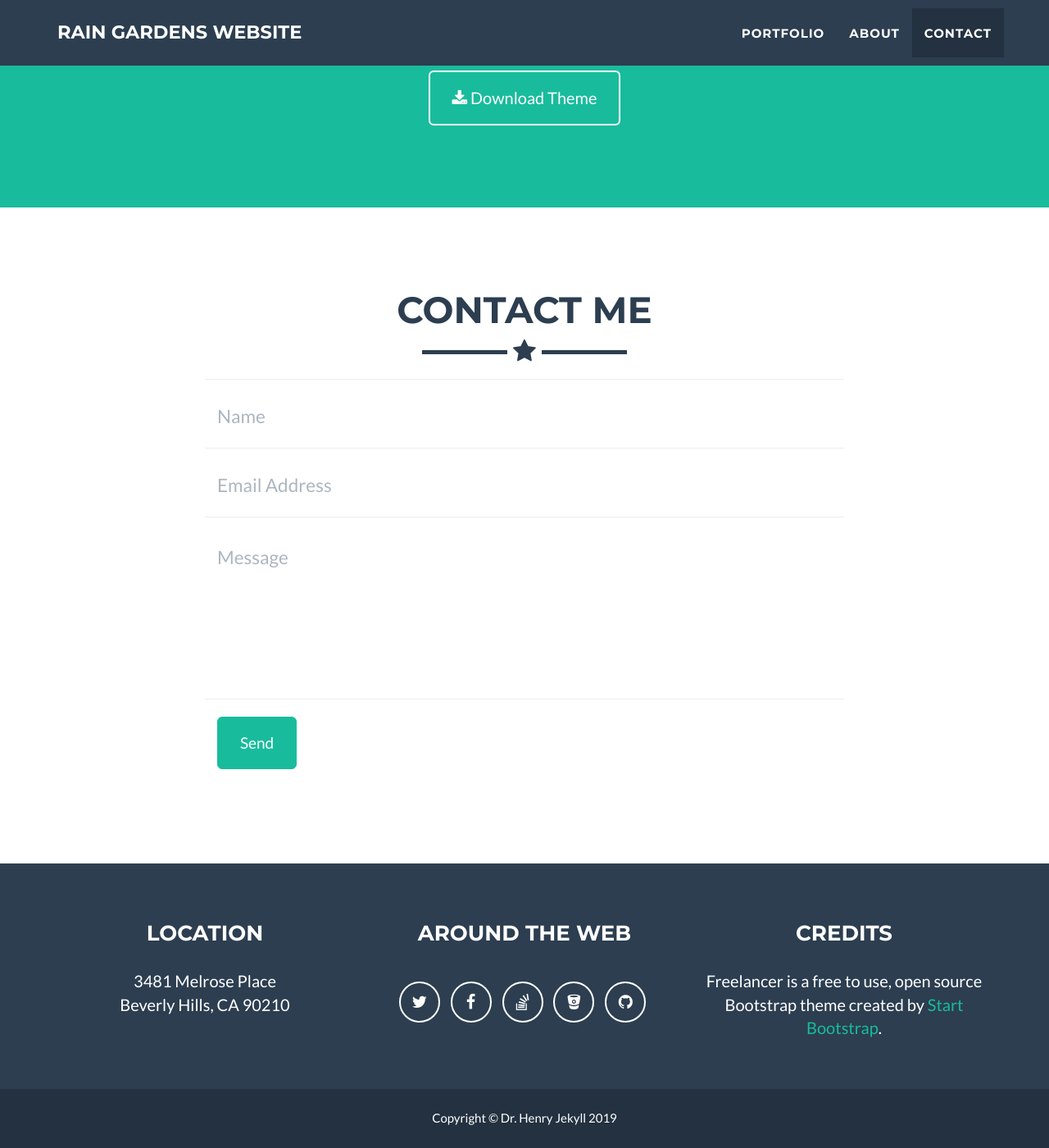
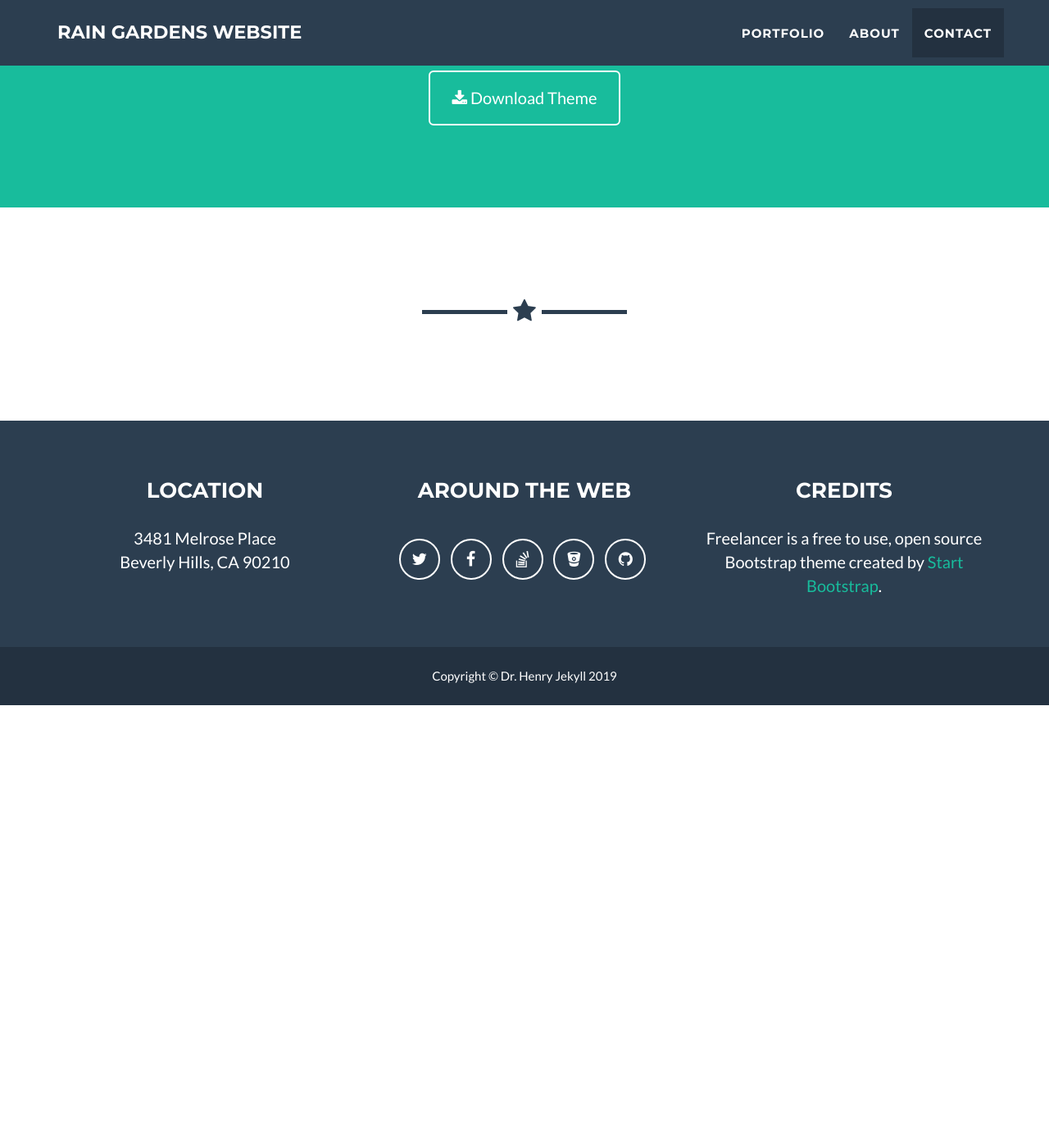
Before and after one commit to MLBott/client-project-1, a Jekyll site: the page built from index.html, in a window 1280 px wide and 1400 px high, scrolled down 4984 px. Shown: the whole window at 82% size. Built offline with Jekyll 4.4.1, drawn with Linux system fonts in a browser that asks for light colours; after the commit the page ends 5844 px from its top, so only the background shows below that.

Commit message:
Update contact_static.html

```diff
--- a/_includes/contact_static.html
+++ b/_includes/contact_static.html
@@ -3,47 +3,9 @@
 	<div class="container">
 		<div class="row">
 			<div class="col-lg-12 text-center">
-				<h2>Contact Me</h2>
+				<h2></h2>
 				<hr class="star-primary">
 			</div>
-		</div>
-		<div class="row">
-			<div class="col-lg-8 col-lg-offset-2">
-				<form  action="//formspree.io/{{ site.email }}" method="POST" name="sentMessage" id="contactForm" novalidate>
-					<div class="row control-group">
-						<div class="form-group col-xs-12 floating-label-form-group controls">
-							<label>Name</label>
-							<input type="text" name="name" class="form-control" placeholder="Name" id="name" required data-validation-required-message="Please enter your name.">
-							<p class="help-block text-danger"></p>
-						</div>
-					</div>
-					<div class="row control-group">
-						<div class="form-group col-xs-12 floating-label-form-group controls">
-							<label>Email Address</label>
-							<input type="email" name="_replyto" class="form-control" placeholder="Email Address" id="email" required data-validation-required-message="Please enter your email address.">
-							<p class="help-block text-danger"></p>
-						</div>
-					</div>
-					<div>
-						<input type="hidden"  name="_subject" value="New submission!">
-						<input type="text" name="_gotcha" style="display:none" />
-					</div>
-					<div class="row control-group">
-						<div class="form-group col-xs-12 floating-label-form-group controls">
-							<label>Message</label>
-							<textarea rows="5" name="message" class="form-control" placeholder="Message" id="message" required data-validation-required-message="Please enter a message."></textarea>
-							<p class="help-block text-danger"></p>
-						</div>
-					</div>
-					<br>
-					<div id="success"></div>
-					<div class="row">
-						<div class="form-group col-xs-12">
-							<button type="submit" class="btn btn-success btn-lg">Send</button>
-						</div>
-					</div>
-				</form>
-			</div>
-		</div>
+
 	</div>
 </section>
```
